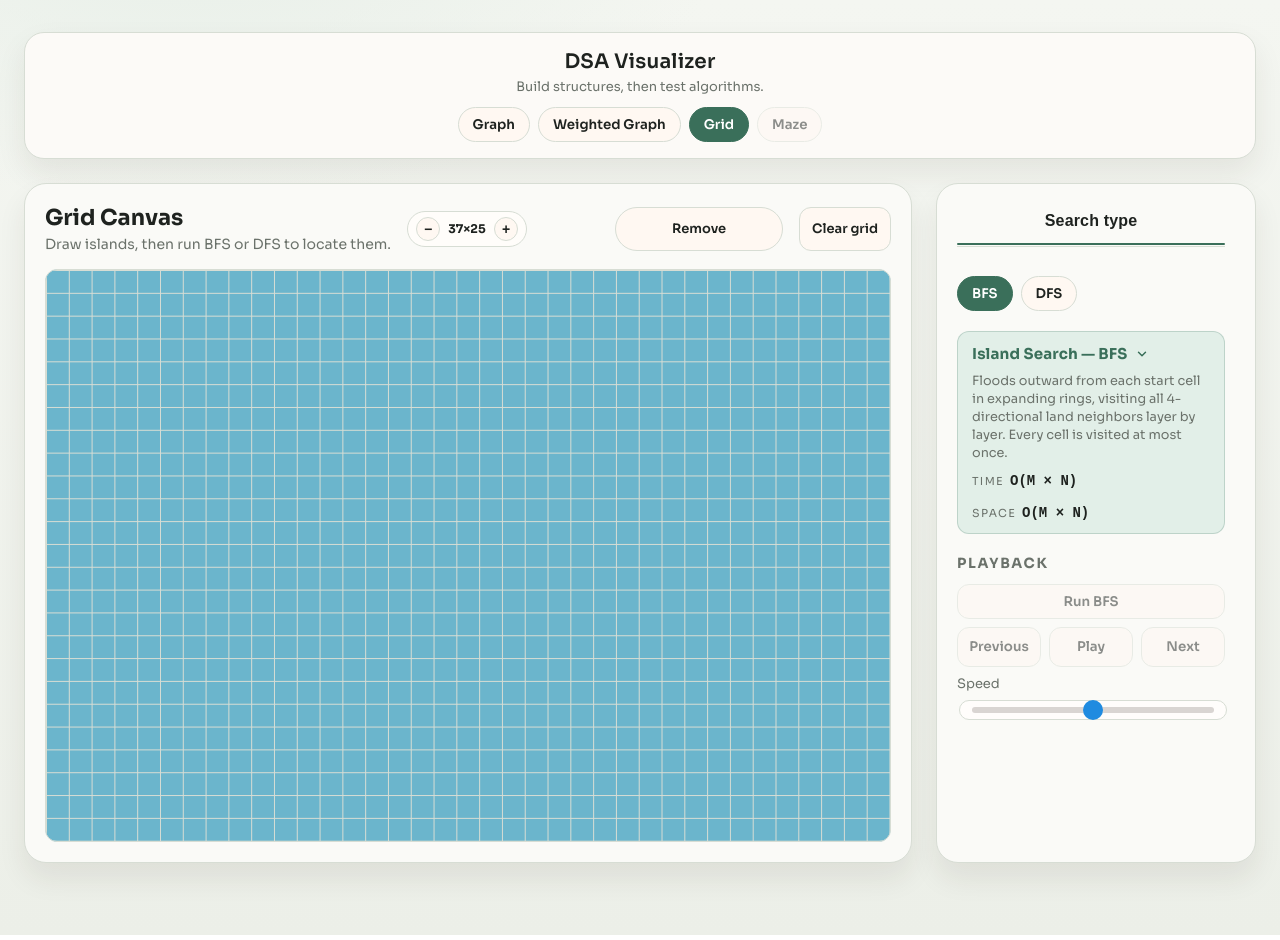
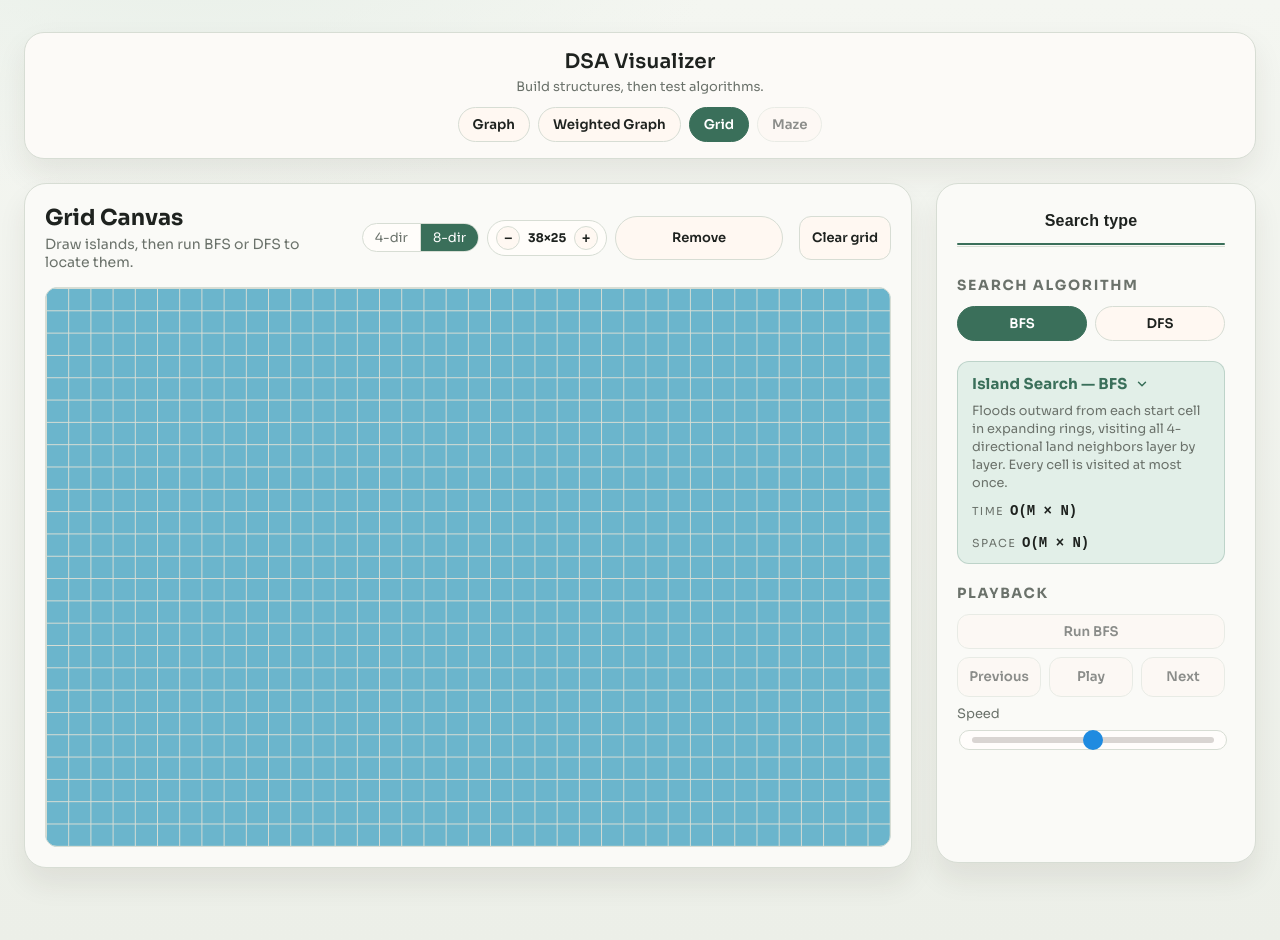
Before and after one commit to Gegaong/dsa-visualizer, a React (Vite) app: page / in a window 1280 px wide. Both pictures are taken after a click on the button "Grid". Built offline with nearby package versions, Linux system fonts and the light colour scheme.

Commit message:
added search logic to grid, added 4-dir and 8-dir option

```diff
--- a/src/App.css
+++ b/src/App.css
@@ -106,6 +106,34 @@
 	display: flex;
 	align-items: center;
 	gap: 16px;
+}
+
+.grid-connectivity-toggle {
+	display: inline-flex;
+	border: 1px solid var(--border);
+	border-radius: 999px;
+	overflow: hidden;
+	background: rgba(255, 253, 251, 0.94);
+}
+
+.grid-connectivity-toggle button {
+	padding: 5px 12px;
+	border: none;
+	background: transparent;
+	font-size: 13px;
+	font-family: inherit;
+	color: var(--muted);
+	cursor: pointer;
+	transition: background 120ms ease, color 120ms ease;
+}
+
+.grid-connectivity-toggle button:first-child {
+	border-right: 1px solid var(--border);
+}
+
+.grid-connectivity-toggle button.active {
+	background: var(--accent);
+	color: var(--accent-ink);
 }
 
 .canvas-header h2 {
--- a/src/components/GridCanvas.tsx
+++ b/src/components/GridCanvas.tsx
@@ -14,6 +14,7 @@ export const GridCanvas = ({ rows, onZoomIn, onZoomOut, canZoomIn, canZoomOut }:
   const [containerSize, setContainerSize] = useState({ width: 0, height: 0 })
   const [islands, setIslands] = useState<Set<string>>(new Set())
   const [startCells, setStartCells] = useState<Set<string>>(new Set())
+  const [connectivity, setConnectivity] = useState<4 | 8>(8)
   const [removeMode, setRemoveMode] = useState(false)
   const [clearConfirmOpen, setClearConfirmOpen] = useState(false)
   const isPainting = useRef(false)
@@ -123,10 +124,28 @@ export const GridCanvas = ({ rows, onZoomIn, onZoomOut, canZoomIn, canZoomOut }:
       />
       <section className="canvas-panel">
         <div className="canvas-header">
-          <div className="canvas-copy-with-zoom">
-            <div className="canvas-copy">
-              <h2>Grid Canvas</h2>
-              <p>Draw islands, then run BFS or DFS to locate them.</p>
+          <div className="canvas-copy">
+            <h2>Grid Canvas</h2>
+            <p>Draw islands, then run BFS or DFS to locate them.</p>
+          </div>
+          <div className="canvas-actions">
+            <div className="grid-connectivity-toggle">
+              <button
+                className={connectivity === 4 ? 'active' : ''}
+                type="button"
+                onClick={() => setConnectivity(4)}
+                title="4-directional (up, down, left, right)"
+              >
+                4-dir
+              </button>
+              <button
+                className={connectivity === 8 ? 'active' : ''}
+                type="button"
+                onClick={() => setConnectivity(8)}
+                title="8-directional (includes diagonals)"
+              >
+                8-dir
+              </button>
             </div>
             <div className="grid-zoom-inline">
               <button
@@ -149,8 +168,6 @@ export const GridCanvas = ({ rows, onZoomIn, onZoomOut, canZoomIn, canZoomOut }:
                 +
               </button>
             </div>
-          </div>
-          <div className="canvas-actions">
             <button
               className={`btn btn-pill connect-toggle-btn ${removeMode ? 'btn-active' : ''}`}
               type="button"
--- a/src/components/sidebar/GridSidebar.tsx
+++ b/src/components/sidebar/GridSidebar.tsx
@@ -15,8 +15,10 @@ export const GridSidebar = () => {
         </button>
       </div>
       <div className="sidebar-page-body">
-        <div className="sidebar-section">
-          <div className="pill-group">
+        <div className="sidebar-section algorithm-config-section">
+          <h3>Search algorithm</h3>
+          <div className="algorithm-config-content">
+            <div className="pill-group algorithm-traversal-buttons">
               <button
                 className={`btn btn-pill ${algorithm === 'bfs' ? 'btn-active' : ''}`}
                 type="button"
@@ -31,6 +33,7 @@ export const GridSidebar = () => {
               >
                 DFS
               </button>
+            </div>
           </div>
         </div>
 
```
Also changed, not shown: src/algorithms/gridSearch.ts (added, +130 -0 lines). Lines whose indentation alone changed are shown as unchanged.
